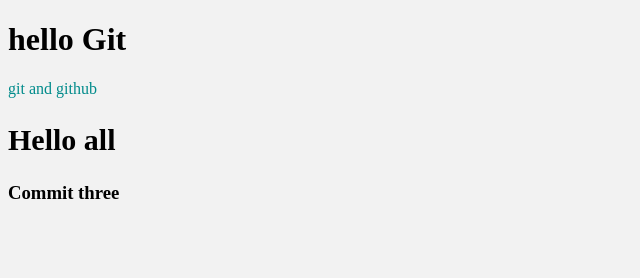
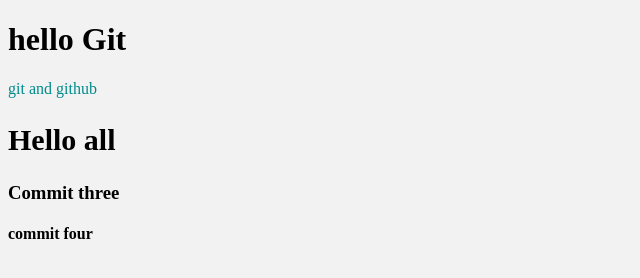
Before and after one commit to AndriySt92/gitTest, a plain HTML site: page index.html in a window 1280 px wide. Shown: the whole page, without its empty margins (0-640 px from the left). Drawn offline with Linux system fonts and the light colour scheme.

Commit message:
Commit four

```diff
--- a/index.html
+++ b/index.html
@@ -11,5 +11,6 @@
     <p>git and github</p>
     <h2>Hello all</h2>
     <h3>Commit three</h3>
+    <h4>commit four</h4>
 </body>
 </html>
```
